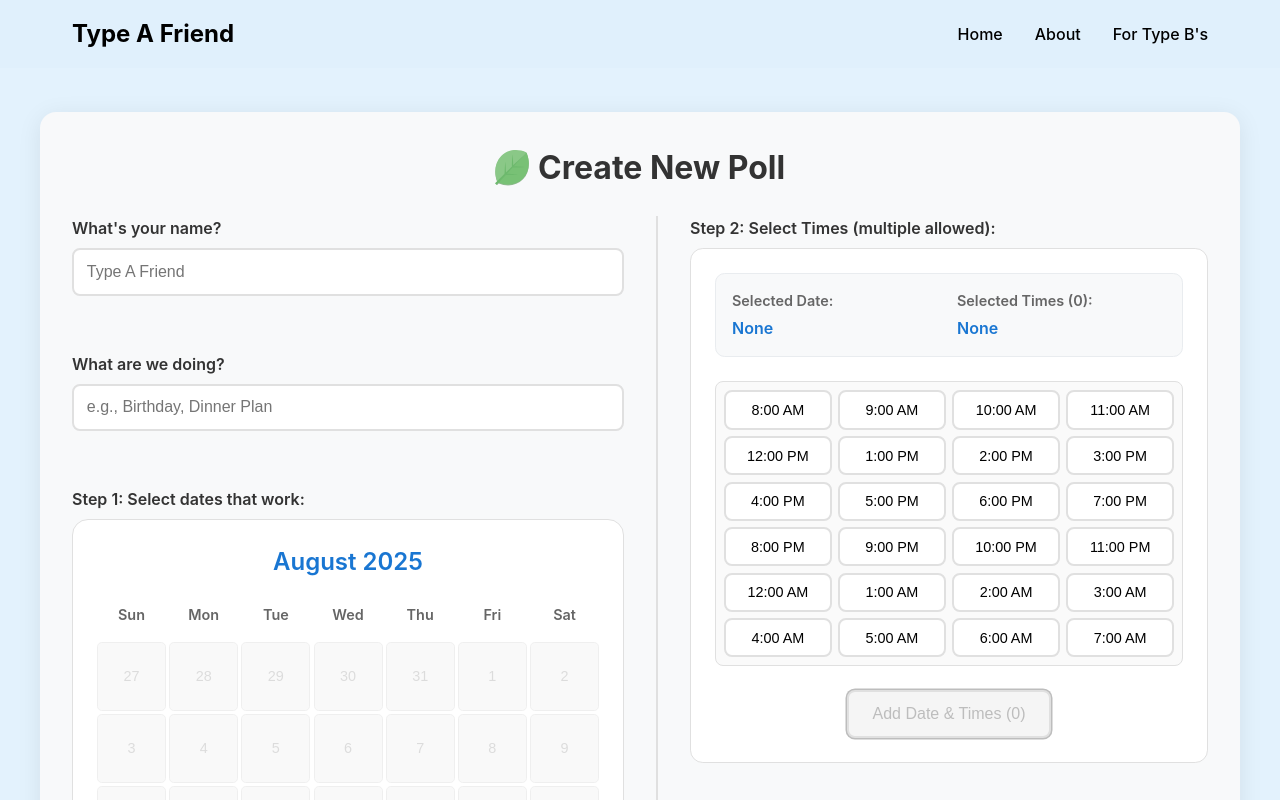
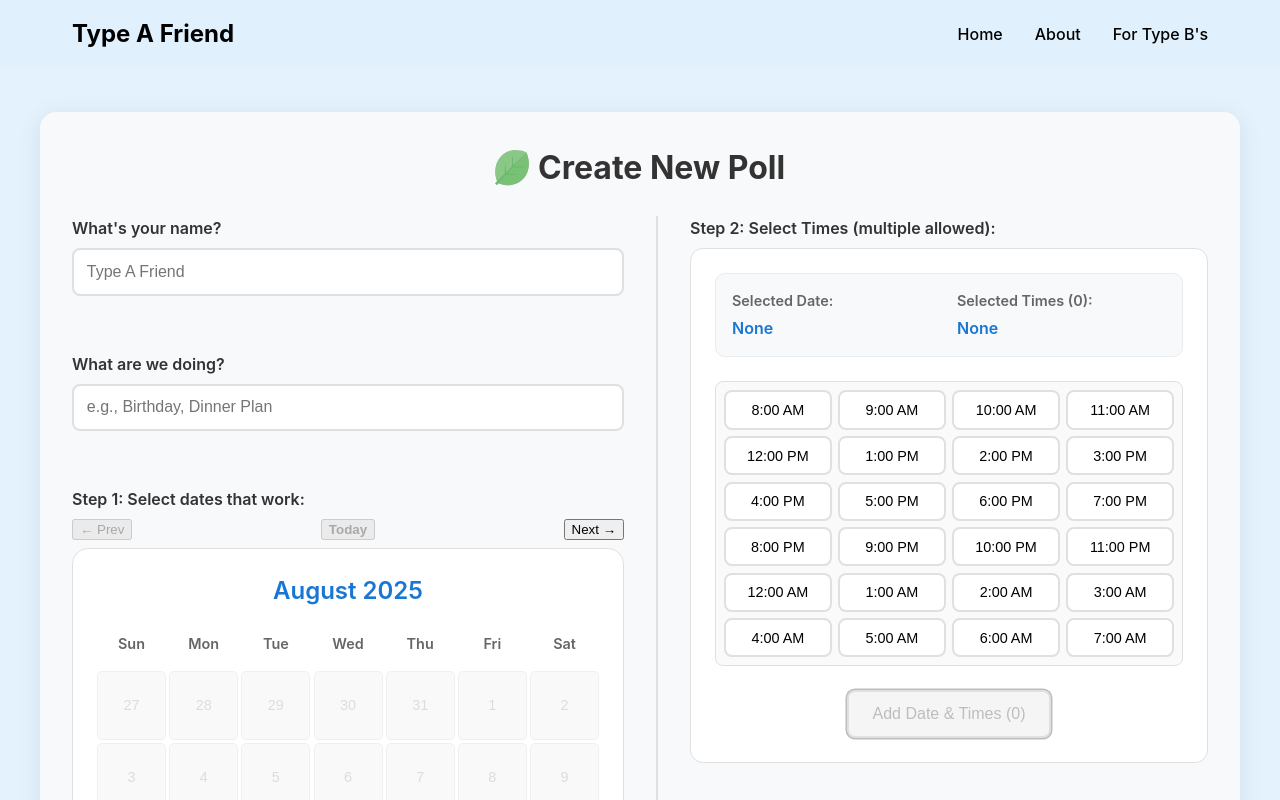
Before and after one commit to oolongmilk/Type-A-Friend, a React (Vite) app: page /find-time in a window 1280 px wide. Shown: the top 800 px of the page. Built offline with nearby package versions, Linux system fonts and the light colour scheme; no server answers.

Commit message:
one year advance

```diff
--- a/src/Tools/FindTime/CreatePoll.jsx
+++ b/src/Tools/FindTime/CreatePoll.jsx
@@ -8,7 +8,7 @@ import { formatDateTime } from './Utils/utils';
 import TimeGrid from './Components/TimeGrid';
 import SelectedTimesList from './Components/SelectedTimesList';
 import ShareLinkModal from './Components/ShareLinkModal';
-import { getCurrentMonthDays } from './Utils/utils';
+import { getMonthDays } from './Utils/utils';
 import CalendarGrid from './Components/CalendarGrid';
 
 
@@ -30,7 +30,37 @@ function CreatePoll() {
   const [showShareModal, setShowShareModal] = useState(false);
   const [shareCode, setshareCode] = useState('');
 
-  const calendarData = getCurrentMonthDays();
+  // Calendar navigation state
+  const today = new Date();
+  const [displayYear, setDisplayYear] = useState(today.getFullYear());
+  const [displayMonth, setDisplayMonth] = useState(today.getMonth());
+  // Only allow up to 1 year from today
+  const minDate = new Date(today);
+  const maxDate = new Date(today);
+  maxDate.setFullYear(today.getFullYear() + 1);
+  maxDate.setDate(maxDate.getDate() - 1); // up to 1 year from today
+
+  const calendarData = getMonthDays(displayYear, displayMonth);
+
+  // Navigation handlers
+  const goToPrevMonth = () => {
+    if (displayYear === minDate.getFullYear() && displayMonth === minDate.getMonth()) return;
+    if (displayMonth === 0) {
+      setDisplayMonth(11);
+      setDisplayYear(displayYear - 1);
+    } else {
+      setDisplayMonth(displayMonth - 1);
+    }
+  };
+  const goToNextMonth = () => {
+    if (displayYear === maxDate.getFullYear() && displayMonth === maxDate.getMonth()) return;
+    if (displayMonth === 11) {
+      setDisplayMonth(0);
+      setDisplayYear(displayYear + 1);
+    } else {
+      setDisplayMonth(displayMonth + 1);
+    }
+  };
 
   const createPoll = async () => {
     if (!eventName.trim() || selectedDateTimeCombos.size === 0 || !creatorName.trim()) {
@@ -157,13 +187,48 @@ function CreatePoll() {
               />
             </div>
 
+
             <div className="form-section">
               <label>Step 1: Select dates that work:</label>
+              <div style={{ display: 'flex', alignItems: 'center', justifyContent: 'space-between', marginBottom: 8 }}>
+                <button
+                  type="button"
+                  className="calendar-nav-btn"
+                  onClick={goToPrevMonth}
+                  disabled={displayYear === minDate.getFullYear() && displayMonth === minDate.getMonth()}
+                  aria-label="Previous Month"
+                >
+                  &#8592; Prev
+                </button>
+                <button
+                  type="button"
+                  className="calendar-nav-btn"
+                  onClick={() => {
+                    setDisplayYear(today.getFullYear());
+                    setDisplayMonth(today.getMonth());
+                  }}
+                  aria-label="Go to Today"
+                  style={{ fontWeight: 600 }}
+                  disabled={displayYear === today.getFullYear() && displayMonth === today.getMonth()}
+                >
+                  Today
+                </button>
+                <button
+                  type="button"
+                  className="calendar-nav-btn"
+                  onClick={goToNextMonth}
+                  disabled={displayYear === maxDate.getFullYear() && displayMonth === maxDate.getMonth()}
+                  aria-label="Next Month"
+                >
+                  Next &#8594;
+                </button>
+              </div>
               <CalendarGrid
                 days={calendarData.days}
                 monthName={calendarData.monthName}
                 selectedDate={currentSelectedDate}
                 onDateSelect={toggleDateSelection}
+                disablePast={true}
               />
             </div>
 
--- a/src/Tools/FindTime/Utils/utils.js
+++ b/src/Tools/FindTime/Utils/utils.js
@@ -35,11 +35,9 @@ export function getAllAvailableCombos(participants) {
 }
 
 
-  // Calendar grid logic (match CreatePoll)
-  export function getCurrentMonthDays() {
-    const now = new Date();
-    const year = now.getFullYear();
-    const month = now.getMonth();
+
+// Calendar grid logic for any month/year
+export function getMonthDays(year, month) {
   const firstDay = new Date(year, month, 1);
   const startDate = new Date(firstDay);
   startDate.setDate(startDate.getDate() - firstDay.getDay());
@@ -50,7 +48,7 @@ export function getAllAvailableCombos(participants) {
     const currentDate = new Date(startDate);
     currentDate.setDate(startDate.getDate() + i);
     const dateString = currentDate.toISOString().split('T')[0];
-      const isCurrentMonth = currentDate.getMonth() === month;
+    const isCurrentMonth = currentDate.getMonth() === month && currentDate.getFullYear() === year;
     const isToday = currentDate.getTime() === today.getTime();
     const isPast = currentDate < today;
     days.push({
@@ -65,7 +63,13 @@ export function getAllAvailableCombos(participants) {
     days,
     monthName: firstDay.toLocaleDateString('en-US', { month: 'long', year: 'numeric' })
   };
-  };
+}
+
+// Backward compatibility: current month
+export function getCurrentMonthDays() {
+  const now = new Date();
+  return getMonthDays(now.getFullYear(), now.getMonth());
+}
 
  export const duckMap = {
      black: BlackDuck,
```
Lines whose indentation alone changed are shown as unchanged.
